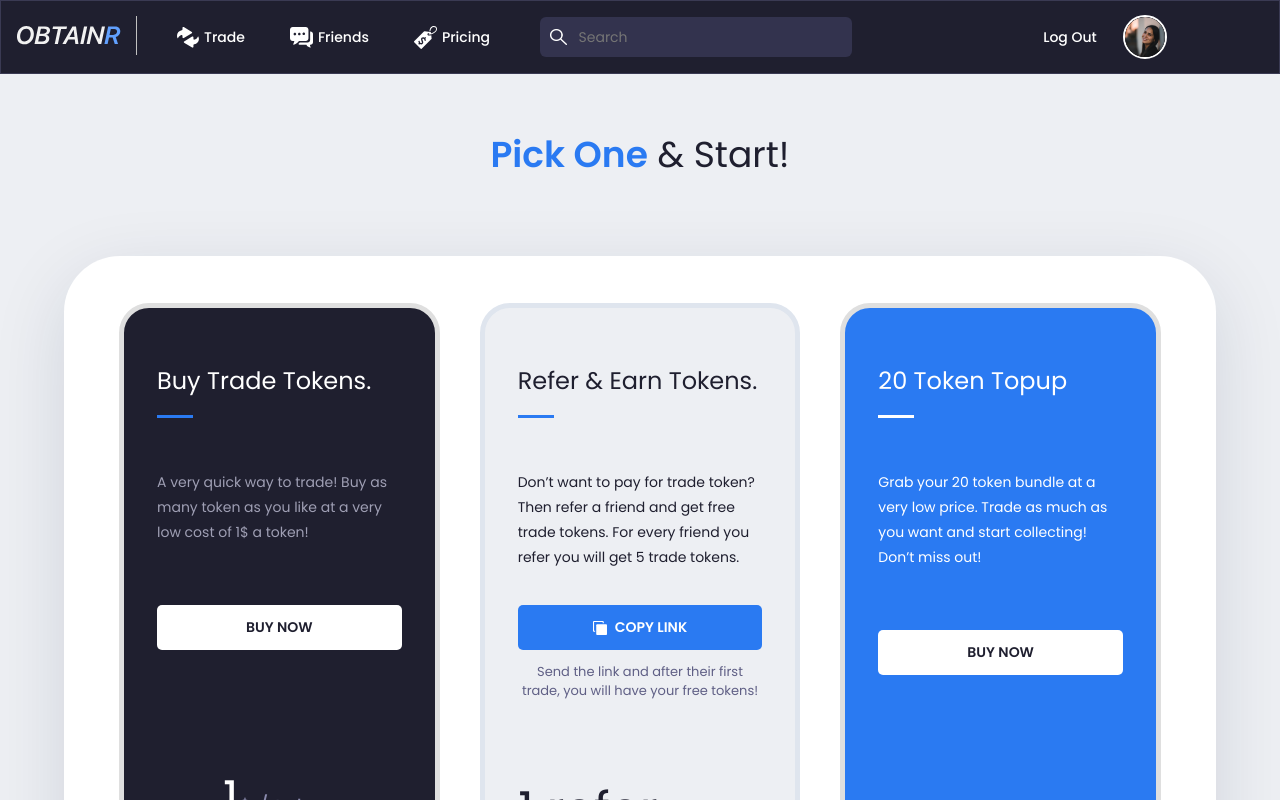
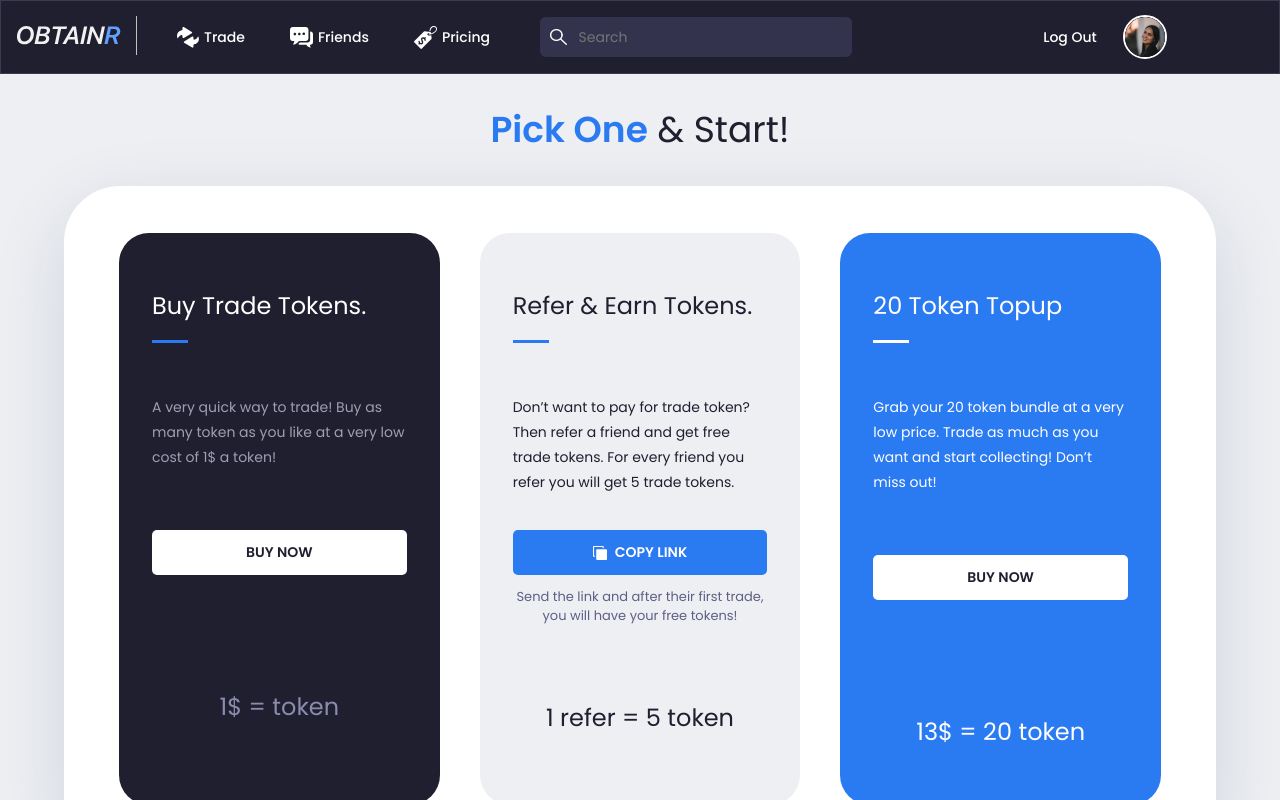
Before and after one commit to sourabhbucha/saurabh_task, a React (Create React App) app: page / in a window 1280 px wide. Shown: the top 800 px of the page. Built offline with nearby package versions, Linux system fonts and the light colour scheme.

Commit message:
some changes

```diff
--- a/src/components/Pricing/Pricing.css
+++ b/src/components/Pricing/Pricing.css
@@ -19,8 +19,8 @@
   font-size: 36px;
   line-height: 54px;
   color: #1f1f2f;
-  padding-bottom: 50px;
-  padding-top: 30px;
+  padding-bottom: 5px;
+  padding-top: 5px;
 }
 .Pricing-header {
   font-weight: 600;
@@ -42,7 +42,7 @@
   flex-direction: column;
   padding: 55px 33px;
   background: #1f1f2f;
-  border: 5px solid #dfdfdf;
+  /* border: 5px solid #dfdfdf; */
   box-sizing: border-box;
   border-radius: 30px;
 }
@@ -99,8 +99,8 @@
   font-family: Poppins;
   font-style: normal;
   font-weight: lighter;
-  font-size: 22px;
-  line-height: 72px;
+  font-size: 24px;
+  line-height: 36px;
   color: #8b8bae;
   margin-bottom: 0;
 }
@@ -115,7 +115,7 @@
 
 .Pricing2 {
   background: #edeff3;
-  border: 5px solid #dfe5ee;
+  /* border: 5px solid #dfe5ee; */
   box-sizing: border-box;
   border-radius: 30px;
 }
@@ -163,7 +163,7 @@
 
 .Pricing3 {
   background: #2a7af2;
-  border: 5px solid #dfdfdf;
+  /* border: 5px solid #dfdfdf; */
   box-sizing: border-box;
   border-radius: 30px;
 }
@@ -185,9 +185,10 @@
   line-height: 180.5%;
   text-align: center;
   color: #1f1f2f;
-  padding-top: 24px;
+  padding-top: 0px;
   max-width: 537px;
 }
 .PricingArea > svg {
+  margin-top: 0;
   padding-bottom: 100px;
 }
--- a/src/components/Pricing/Pricing.js
+++ b/src/components/Pricing/Pricing.js
@@ -12,7 +12,7 @@ function Pricing() {
                         <hr />
                         <p>A very quick way to trade! Buy as many token as you like at a very low cost of 1$ a token! </p>
                         <a href="">BUY NOW</a>
-                        <h2><span className="PriceSpan">1</span>$ / token</h2>
+                        <h2>1$ = token</h2>
                     </div>
                     <div className="Pricing1 Pricing2">
                         <h1>Refer & Earn Tokens.</h1>
@@ -26,14 +26,14 @@ function Pricing() {
                             COPY LINK
                         </a>
                         <h3>Send the link and after their first trade, you will have your free tokens!</h3>
-                        <h2><span className="PriceSpan2">1 refer </span>/5 token</h2>
+                        <h2>1 refer = 5 token</h2>
                     </div>
                     <div className="Pricing1 Pricing3">
                         <h1>20 Token Topup</h1>
                         <hr />
                         <p>Grab your 20 token bundle at a very low price. Trade as much as you want and start collecting! Don’t miss out! </p>
                         <a href="">BUY NOW</a>
-                        <h2><span className="PriceSpan ">13</span>$ / 20 token</h2>
+                        <h2>13$ = 20 token</h2>
                     </div>
                 </div>
 
```
